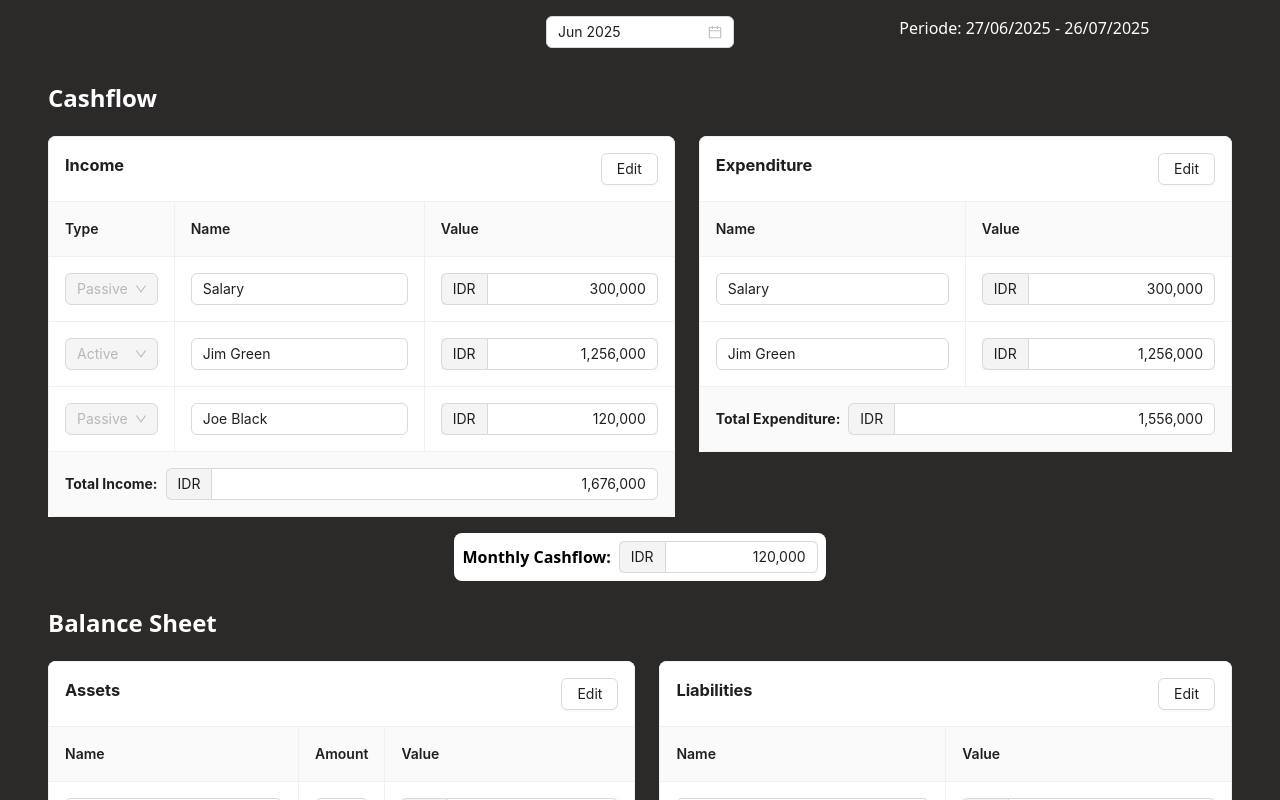
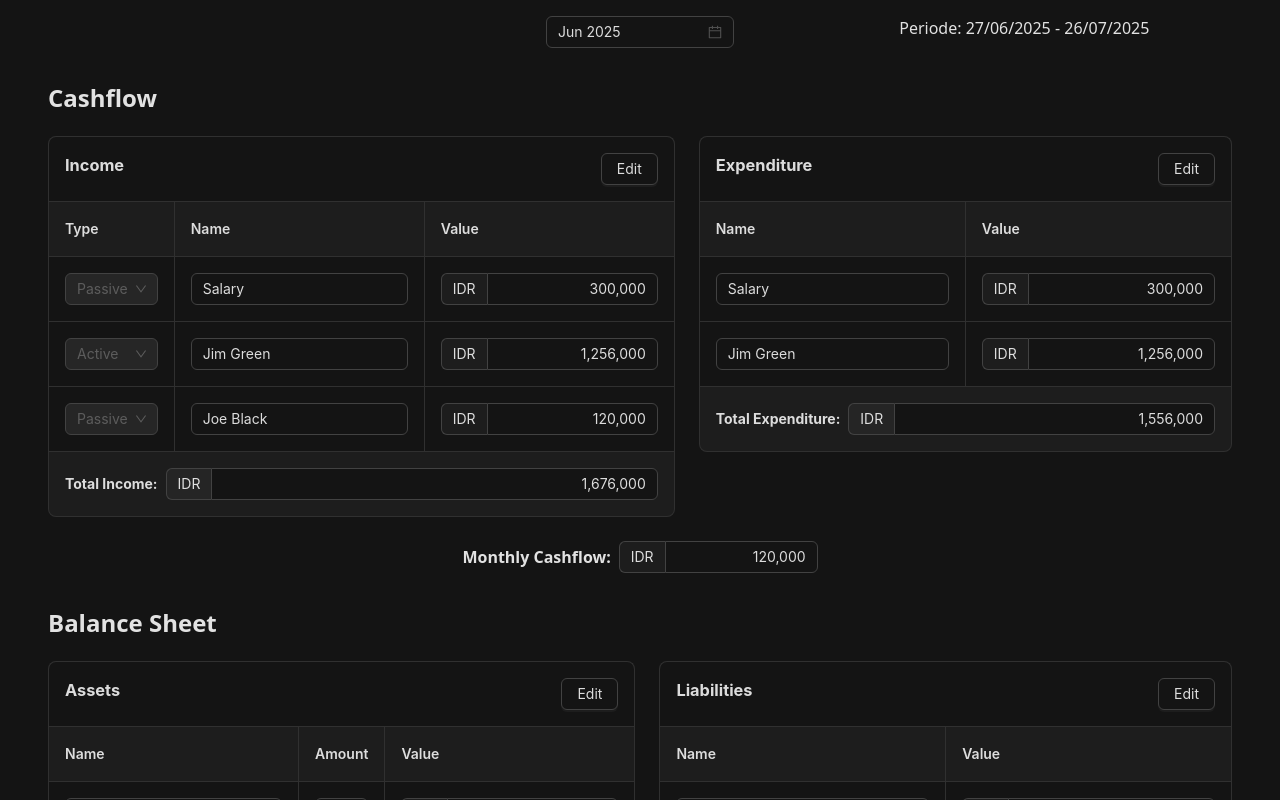
Before and after one commit to fazriegi/money_management-fe, a React (Vite) app: page / in a window 1280 px wide. Shown: the top 800 px of the page. Built offline with nearby package versions, Linux system fonts and the light colour scheme.

Commit message:
refactor: change to dark mode

```diff
--- a/src/App.css
+++ b/src/App.css
@@ -21,7 +21,6 @@
 
 #monthly-cashflow,
 #net-worth {
-  background-color: #fff;
   width: 30%;
   padding: 0.5em;
   border-radius: 0.5em;
--- a/src/App.jsx
+++ b/src/App.jsx
@@ -1,11 +1,16 @@
+import { ConfigProvider, theme } from "antd";
 import "./App.css";
 import Container from "./pages/Container";
 
 function App() {
   return (
-    <>
+    <ConfigProvider
+      theme={{
+        algorithm: theme.darkAlgorithm,
+      }}
+    >
       <Container />
-    </>
+    </ConfigProvider>
   );
 }
 
--- a/src/components/InputCurrency.jsx
+++ b/src/components/InputCurrency.jsx
@@ -24,9 +24,7 @@ const InputCurrency = ({
           formatter={FORMATNUMBER}
           style={{
             width: "100%",
-            backgroundColor: "#f9f9f9",
             cursor: "default",
-            color: "#000",
             ...inputStyle,
           }}
           className="right-align-input"
--- a/src/index.css
+++ b/src/index.css
@@ -3,8 +3,8 @@
   line-height: 1.5;
   font-weight: 400;
 
-  color: #fff;
-  background-color: #2c2929;
+  color: #e2e2e2;
+  background-color: #141414;
 
   font-synthesis: none;
   text-rendering: optimizeLegibility;
--- a/src/pages/MoneyManagement.jsx
+++ b/src/pages/MoneyManagement.jsx
@@ -86,7 +86,6 @@ const MoneyManagement = () => {
         <div id="monthly-cashflow">
           <InputCurrency
             label="Monthly Cashflow: "
-            style={{ color: "#000" }}
             value={totalCashflow}
             readOnly
           />
@@ -101,7 +100,6 @@ const MoneyManagement = () => {
           <div id="net-worth">
             <InputCurrency
               label="Net Worth: "
-              style={{ color: "#000" }}
               value={netWorth}
               readOnly
             />
```
